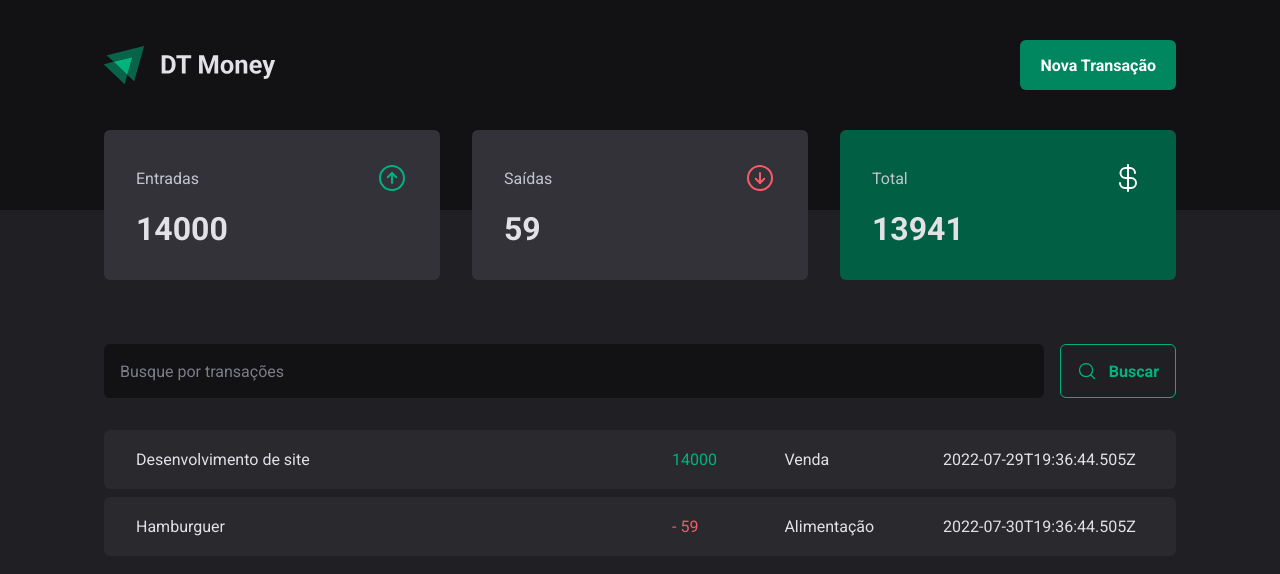
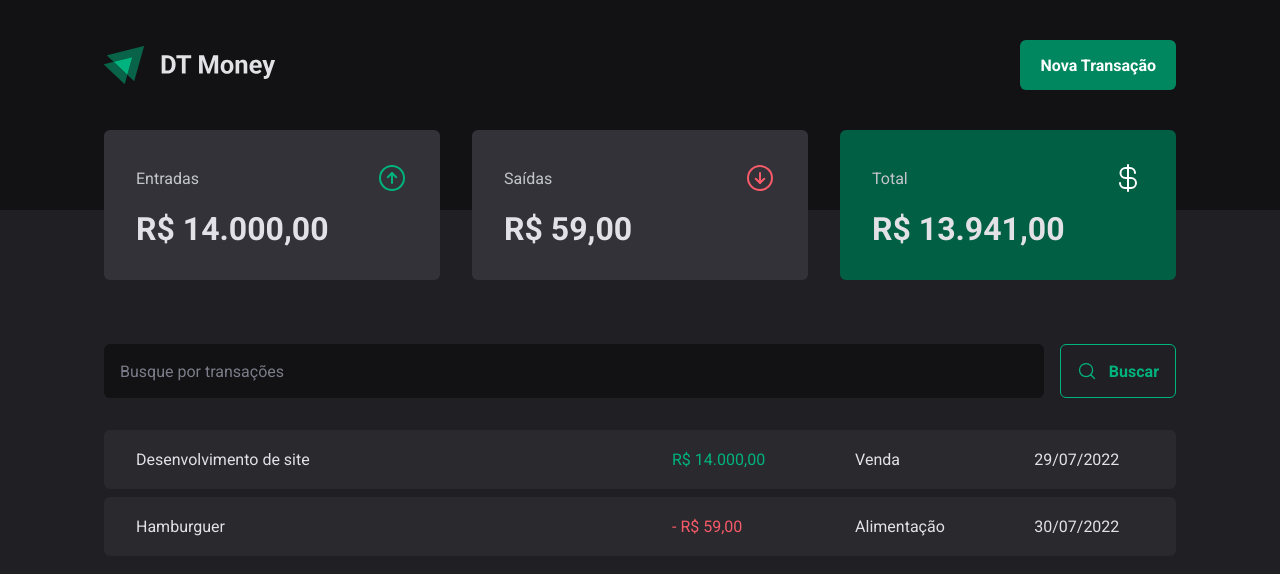
Before and after one commit to KrisMazzini/dt-money, a React (Vite) app: page / in a window 1280 px wide. Shown: the top 574 px of the page. Built offline with nearby package versions, Linux system fonts and the light colour scheme; data requests are answered from the project's data file.

Commit message:
create date and price formatters

```diff
--- a/src/components/Summary/index.tsx
+++ b/src/components/Summary/index.tsx
@@ -2,6 +2,7 @@
 import { useTheme } from 'styled-components'
 import { ArrowCircleDown, ArrowCircleUp, CurrencyDollar } from 'phosphor-react'
 
+import { priceFormatter } from '../../utils/formatter'
 import { TransactionsContext } from '../../contexts/TransactionsContext'
 import { SummaryCard, SummaryContainer } from './styles'
 
@@ -36,7 +37,7 @@
           <ArrowCircleUp size={32} color={theme['green-300']} />
         </header>
 
-        <strong>{summary.income}</strong>
+        <strong>{priceFormatter.format(summary.income)}</strong>
       </SummaryCard>
 
       <SummaryCard>
@@ -45,7 +46,7 @@
           <ArrowCircleDown size={32} color={theme['red-300']} />
         </header>
 
-        <strong>{summary.outcome}</strong>
+        <strong>{priceFormatter.format(summary.outcome)}</strong>
       </SummaryCard>
 
       <SummaryCard variant="green">
@@ -54,7 +55,7 @@
           <CurrencyDollar size={32} color={theme.white} />
         </header>
 
-        <strong>{summary.total}</strong>
+        <strong>{priceFormatter.format(summary.total)}</strong>
       </SummaryCard>
     </SummaryContainer>
   )
--- a/src/pages/Transactions/index.tsx
+++ b/src/pages/Transactions/index.tsx
@@ -1,14 +1,16 @@
 import { useContext } from 'react'
 
-import { Header } from '../../components/Header'
-import { Summary } from '../../components/Summary'
-import { SearchForm } from './components/SearchForm'
 import {
   PriceHighlight,
   TransactionsContainer,
   TransactionsTable,
 } from './styles'
+
+import { dateFormatter, priceFormatter } from '../../utils/formatter'
 import { TransactionsContext } from '../../contexts/TransactionsContext'
+import { Header } from '../../components/Header'
+import { Summary } from '../../components/Summary'
+import { SearchForm } from './components/SearchForm'
 
 export function Transactions() {
   const { transactions } = useContext(TransactionsContext)
@@ -29,11 +31,13 @@
                   <td>
                     <PriceHighlight variant={transaction.type}>
                       {transaction.type === 'outcome' && '- '}
-                      {transaction.price}
+                      {priceFormatter.format(transaction.price)}
                     </PriceHighlight>
                   </td>
                   <td>{transaction.category}</td>
-                  <td>{transaction.createdAt}</td>
+                  <td>
+                    {dateFormatter.format(new Date(transaction.createdAt))}
+                  </td>
                 </tr>
               )
             })}
--- /dev/null
+++ b/src/utils/formatter.ts
@@ -0,0 +1,6 @@
+export const dateFormatter = new Intl.DateTimeFormat('pt-BR')
+
+export const priceFormatter = new Intl.NumberFormat('pt-BR', {
+  style: 'currency',
+  currency: 'BRL',
+})
```
